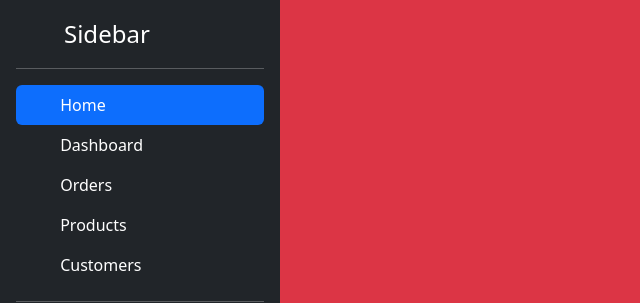
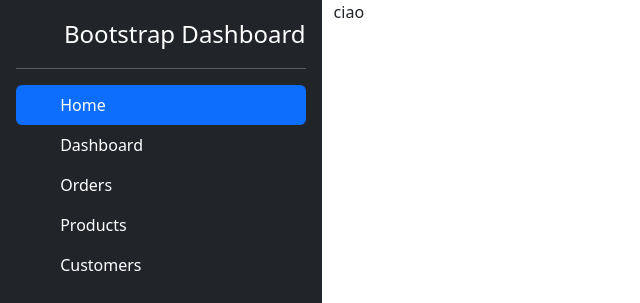
Before and after one commit to gianluigiricciolio/html-css-bootstrap-dashboard, a plain HTML site: page index.html in a window 1280 px wide. Shown: the top 303 px of the page, without its empty margins (0-640 px from the left). Drawn offline with nearby package versions, Linux system fonts and the light colour scheme.

Commit message:
[UPD] styled

```diff
--- a/index.html
+++ b/index.html
@@ -9,7 +9,7 @@
 </head>
 <body>
 
-    <div class="vh-100 vw 100 bg-danger">
+    <div class="vh-100 vw-100">
         <header>
             <!-- bootstrap navbar component -->
             <nav class="navbar navbar-expand-lg bg-body-tertiary d-md-none" data-bs-theme="dark">
@@ -38,14 +38,16 @@
             </nav>
         </header>
 
-        <main>
-            <div class="d-none d-md-flex h-100 flex-column flex-shrink-0 p-3 text-white bg-dark" style="width: 280px;">
+        <main class="d-flex" >
+
+            <!-- sidebar -->
+            <div class="d-none d-md-flex vh-100 flex-column flex-shrink-0 p-3 text-white bg-dark"">
                 <a href="/" class="d-flex align-items-center mb-3 mb-md-0 me-md-auto text-white text-decoration-none">
                   <svg class="bi me-2" width="40" height="32"><use xlink:href="#bootstrap"></use></svg>
-                  <span class="fs-4">Sidebar</span>
+                  <span class="fs-4">Bootstrap Dashboard</span>
                 </a>
                 <hr>
-                <ul class="nav nav-pills flex-column mb-auto">
+                <ul class="nav nav-pills flex-column mb-4">
                   <li class="nav-item">
                     <a href="#" class="nav-link active" aria-current="page">
                       <svg class="bi me-2" width="16" height="16"><use xlink:href="#home"></use></svg>
@@ -77,7 +79,6 @@
                     </a>
                   </li>
                 </ul>
-                <hr>
                 <div class="dropdown">
                   <a href="#" class="d-flex align-items-center text-white text-decoration-none dropdown-toggle" id="dropdownUser1" data-bs-toggle="dropdown" aria-expanded="false">
                     <img src="https://github.com/mdo.png" alt="" width="32" height="32" class="rounded-circle me-2">
@@ -88,9 +89,13 @@
                     <li><a class="dropdown-item" href="#">Settings</a></li>
                     <li><a class="dropdown-item" href="#">Profile</a></li>
                     <li><hr class="dropdown-divider"></li>
-                    <li><a class="dropdown-item" href="#">Sign out</a></li>
+                    <li></li>
                   </ul>
                 </div>
+            </div>
+            <!-- container principale per tutte le pagine -->
+            <div class="container">
+                <div class="bg-secondary-color">ciao</div>
             </div>
         </main>
 
```
